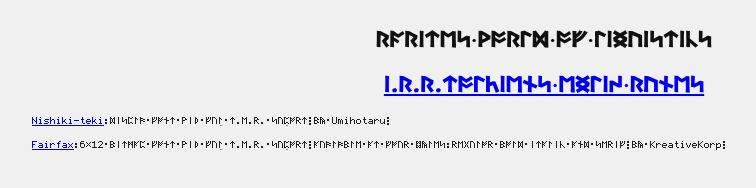
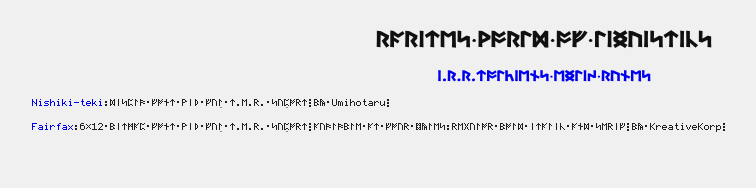
Before and after one commit to rari-teh/rari-teh.github.io, a plain HTML site: page ᛁᚾᛞᛖᛉ.htm in a window 1280 px wide. Shown: the whole page, without its empty margins (96-852 px from the left). Drawn offline with Linux system fonts and the light colour scheme.

Commit message:
Update engrune.css

```diff
--- a/engrune.css
+++ b/engrune.css
@@ -36,6 +36,7 @@ body {
 
 * {
 	background-color: #f0f0f0;
+	text-decoration: none;
 }
 
 .footnote {
@@ -47,12 +48,21 @@ h1, h2, h3, h4, h5, h6 {
 	font-family: 'Nishiki-teki';
 	text-align: center;
 	color: #101010;
+	font-weight: normal;
+}
+
+h1 {
 	font-size: 1.5em;
-	font-weight: normal;
+}
+
+h2 {
+	font-size: 1em;
 }
 
 p {
 	font-family: 'Fairfax';
 	color: #202020;
 	font-size: 12px;
+	font-smooth: never;
+	-webkit-font-smoothing : none;
 }
```
